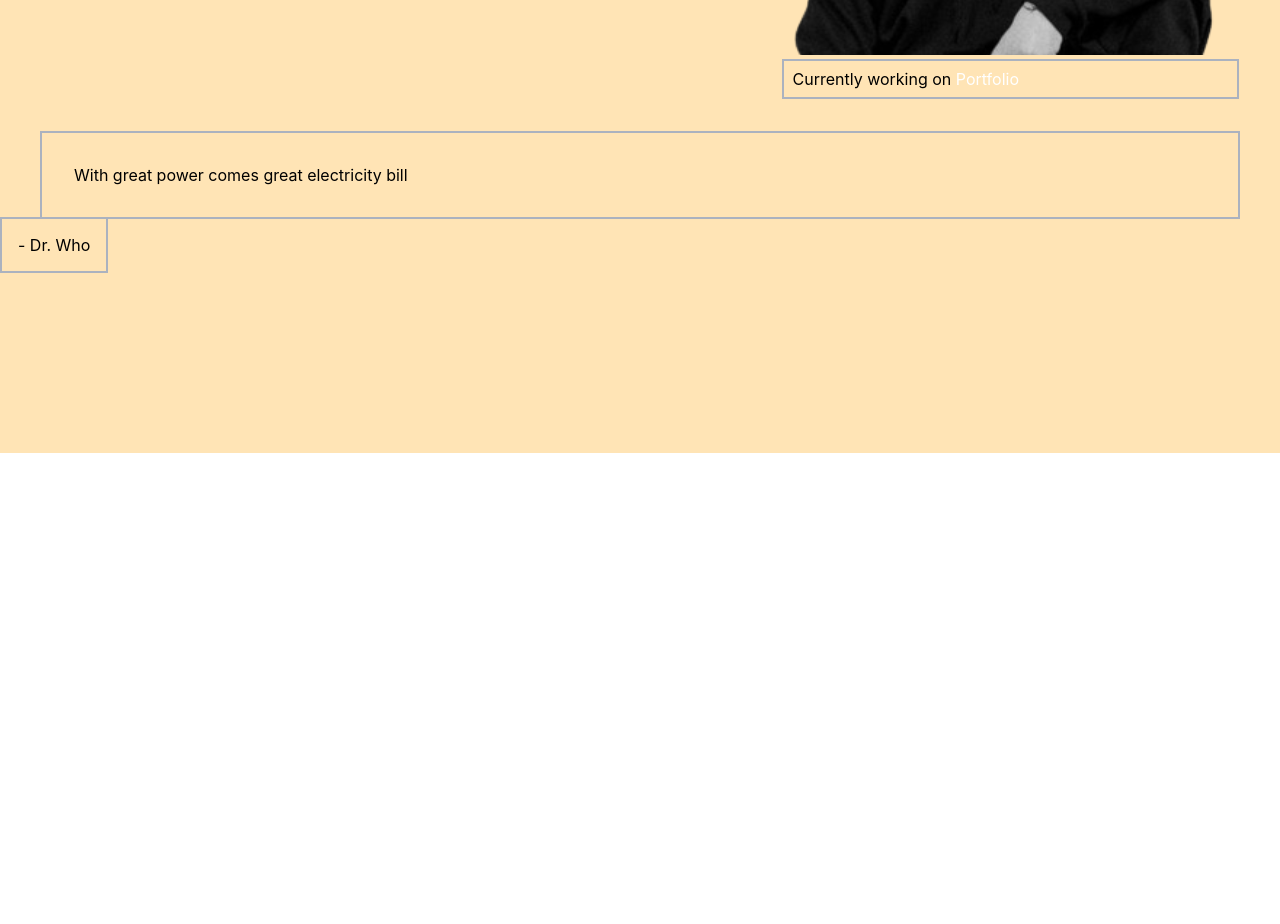
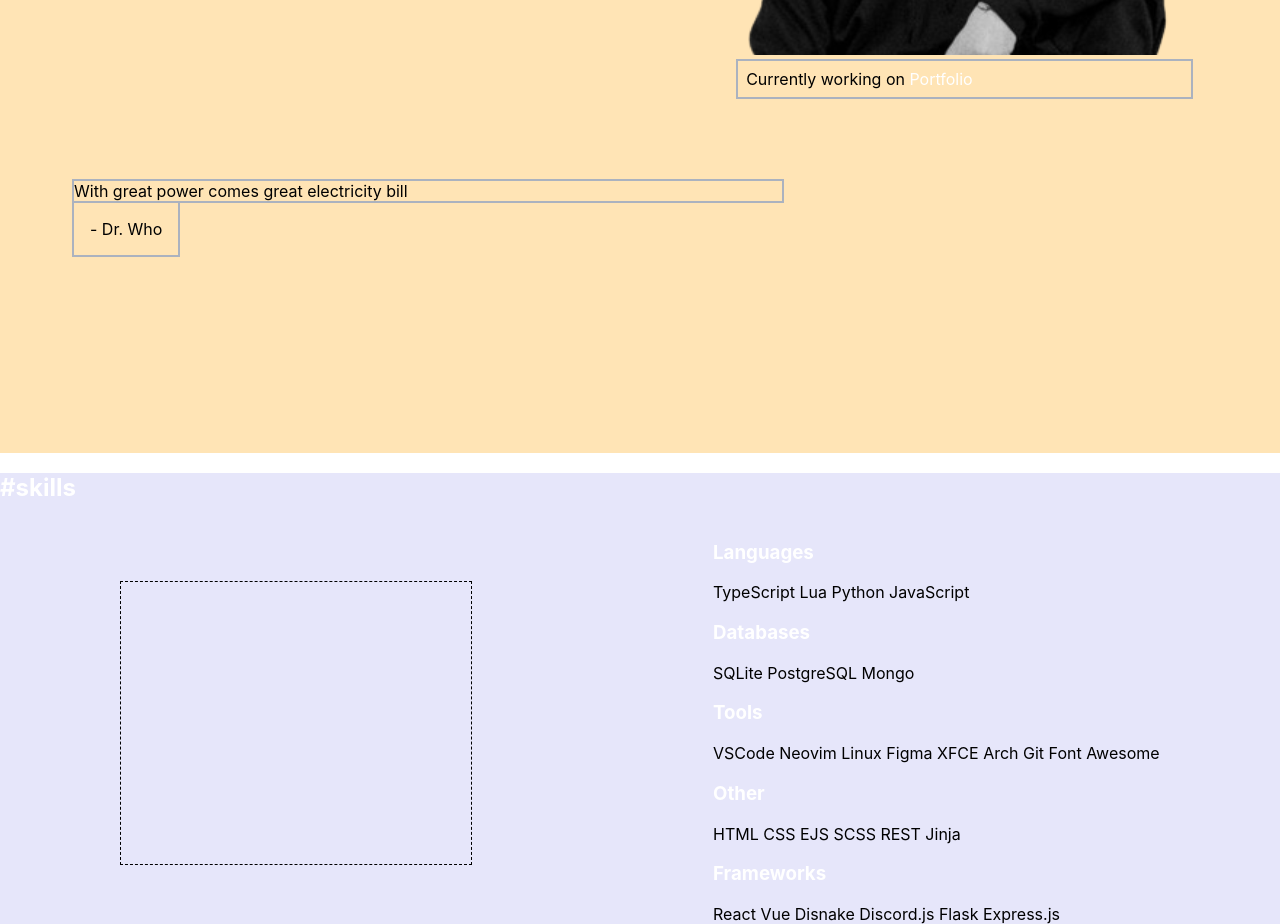
Before and after one commit to 89811421793/portfolio, a React app: page / in a window 1280 px wide. Shown: the part 400-1324 px from the top of the page. Before the commit the page ends 853 px from the top, so only its background shows below. Built offline with nearby package versions, Linux system fonts and the light colour scheme.

Commit message:
Skills Draft

```diff
--- a/src/App.tsx
+++ b/src/App.tsx
@@ -1,6 +1,7 @@
 import "./App.css";
 import { Header } from "./layout/header/Header";
 import { Main } from "./layout/sections/main/Main";
+import { Skills } from "./layout/sections/skills/Skills";
 
 
 function App() {
@@ -8,6 +9,7 @@ function App() {
     <div className="App">
       <Header />
       <Main/>
+      <Skills/>
     </div>
   );
 }
--- /dev/null
+++ b/src/components/SectionTitle.ts
@@ -0,0 +1,6 @@
+import styled from "styled-components";
+
+
+export const SectionTitle = styled.h2`
+color: #fff;
+`
--- a/src/layout/sections/main/Main.tsx
+++ b/src/layout/sections/main/Main.tsx
@@ -27,14 +27,15 @@ export const Main: React.FC = () => {
 
       </FlexWrapper>
       <Quotation>
-With great power comes great electricity bill
+<p style={{border: "2px solid #ABB2BF"}}>With great power comes great electricity bill</p>
+<Cite><span>- Dr. Who</span></Cite>
 </Quotation>
-<Cite><span>- Dr. Who</span></Cite>
+
     </StyledMain>
   );
 };
 
-const StyledMain = styled.div`
+const StyledMain = styled.section`
   min-height: 100vh;
   background-color: moccasin;
 `;
@@ -50,8 +51,8 @@ const MainTitle = styled.h1`
 
 const Quotation = styled.blockquote`
 position: relative;
-border: 2px solid #ABB2BF;
 padding: 32px;
+max-width: 712px;
 
 &: before {
   position: absolute;
--- /dev/null
+++ b/src/layout/sections/skills/Skills.tsx
@@ -0,0 +1,45 @@
+import React from "react";
+import styled from "styled-components";
+import { SectionTitle } from "../../../components/SectionTitle";
+import { Skill } from "./skill/Skill";
+import { FlexWrapper } from "../../../components/FlexWrapper";
+
+export const Skills: React.FC = () => {
+  return (
+    <StyledSkills>
+      <SectionTitle>#skills</SectionTitle>
+      <FlexWrapper align={'center'} justify={"space-around"}>
+        <SkillsDecor></SkillsDecor>
+        <SkillsGroup>
+          <Skill
+            title={"Languages"}
+            list={"TypeScript Lua Python JavaScript"}
+          />
+          <Skill title={"Databases"} list={"SQLite PostgreSQL Mongo"} />
+          <Skill
+            title={"Tools"}
+            list={"VSCode Neovim Linux Figma XFCE Arch Git  Font Awesome"}
+          />
+          <Skill title={"Other"} list={"HTML CSS EJS SCSS REST Jinja"} />
+          <Skill
+            title={"Frameworks"}
+            list={"React Vue Disnake Discord.js Flask Express.js"}
+          />
+        </SkillsGroup>
+      </FlexWrapper>
+    </StyledSkills>
+  );
+};
+
+const StyledSkills = styled.section`
+  min-height: 30vh;
+  background-color: lavender;
+`;
+
+const SkillsGroup = styled.div``;
+
+const SkillsDecor = styled.div`
+  min-width: 350px;
+  height: 282px;
+  border: 1px dashed;
+`;
--- /dev/null
+++ b/src/layout/sections/skills/skill/Skill.tsx
@@ -0,0 +1,22 @@
+import React from "react";
+import styled from "styled-components";
+
+type SkillPropsType = {
+  title: string
+  list:string
+};
+
+export const Skill = (props: SkillPropsType) => {
+  return (
+    <SkillBox>
+      <SkillTitle>{props.title}</SkillTitle>
+      <StyledSkill>{props.list}</StyledSkill>
+    </SkillBox>
+  );
+};
+
+const SkillBox = styled.div``;
+const SkillTitle = styled.h3`
+  color: #fff;
+`;
+const StyledSkill = styled.div``;
```
Also changed, not shown: src/assets/images/Dots84.svg (renamed from src/assets/images/Dots.svg), src/assets/images/square155.svg (added).
